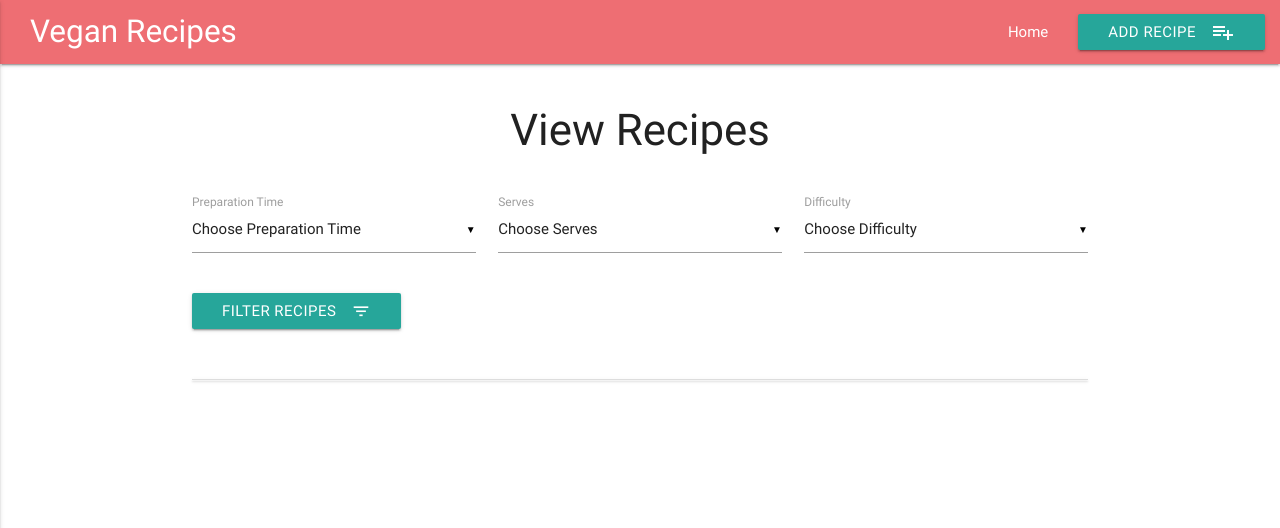
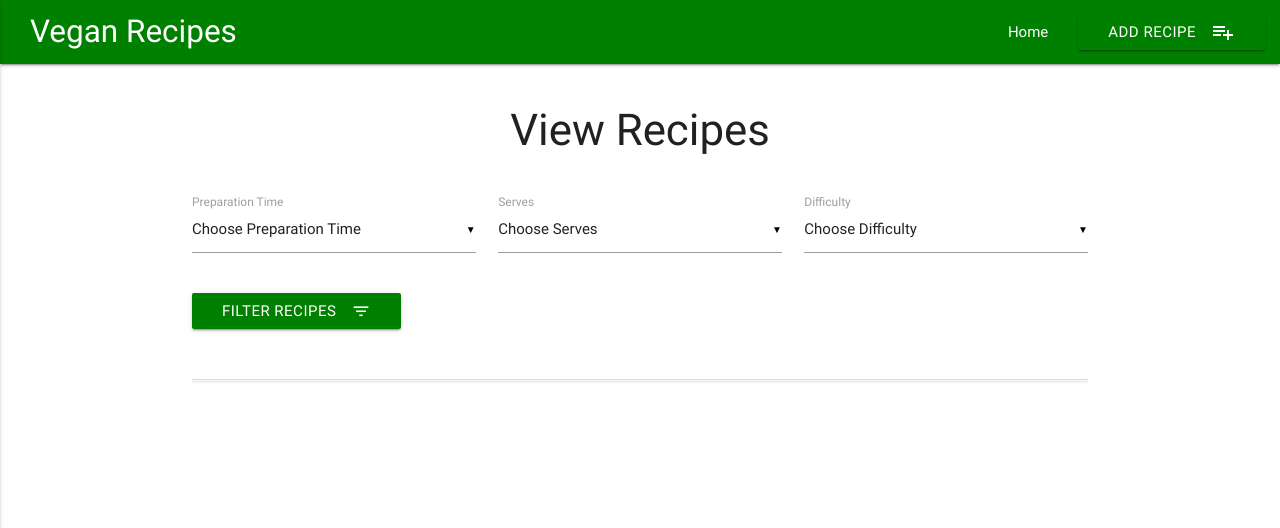
Before and after one commit to Code-Institute-Submissions/cookbook-jw, a Flask app: page / in a window 1280 px wide. Shown: the top 528 px of the page. Run offline with Flask 2, Linux system fonts and the light colour scheme; data that the repository does not hold is empty; some libraries are stand-ins or nearby versions.

Commit message:
changed navbar colour

```diff
--- a/static/css/styles.css
+++ b/static/css/styles.css
@@ -5,6 +5,7 @@
     line-height: 24px;
     margin: 5px 5px;
     padding: 0 0.5em;
+    background-color: green;
 }
 
 .recipe_header{
@@ -24,3 +25,11 @@ h3{
 .recipe_list_margin{
     margin-top: 50px;
 }
+
+nav {
+    background-color: green;
+}
+
+.btn{
+    background-color: green;
+}
```
